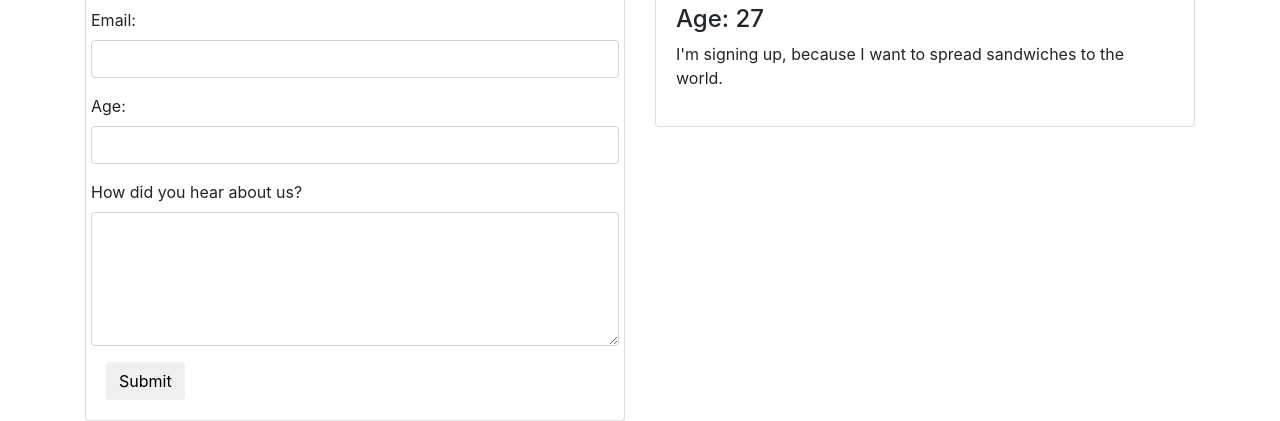
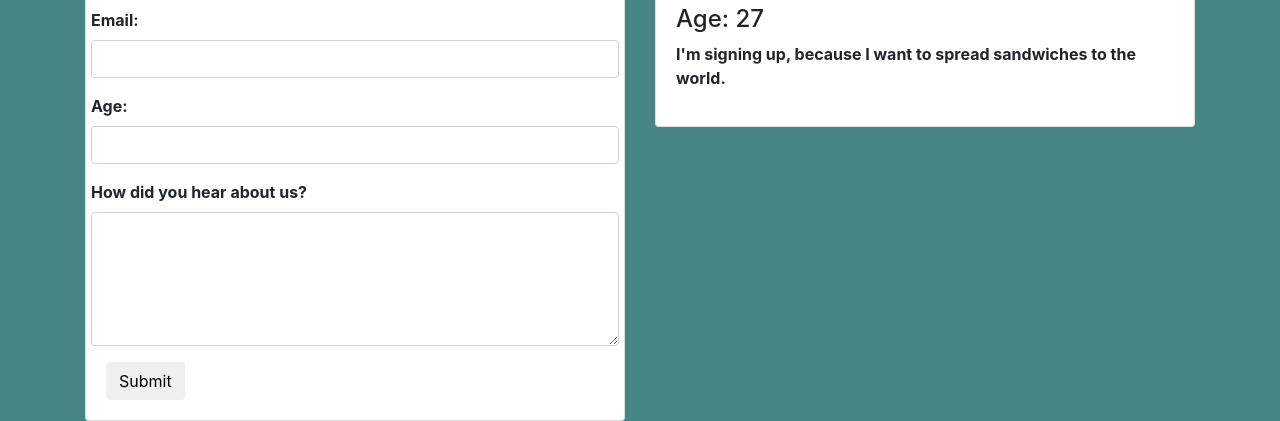
Before and after one commit to jwilly117/Most-Recent-User, a plain HTML site: page index.html in a window 1280 px wide. Shown: the part 388-809 px from the top of the page. Drawn offline with nearby package versions, Linux system fonts and the light colour scheme; no server answers.

Commit message:
adding a little css to identify

```diff
--- a/index.html
+++ b/index.html
@@ -9,6 +9,7 @@
   <!-- Bootstrap -->
   <link rel="stylesheet" href="https://maxcdn.bootstrapcdn.com/bootstrap/4.0.0/css/bootstrap.min.css">
 
+  <link rel="stylesheet" href="style.css">
 </head>
 
 <body>
--- /dev/null
+++ b/style.css
@@ -0,0 +1,4 @@
+body{
+    background-color: rgb(69, 133, 133);
+    font-weight: bold;
+}
```
